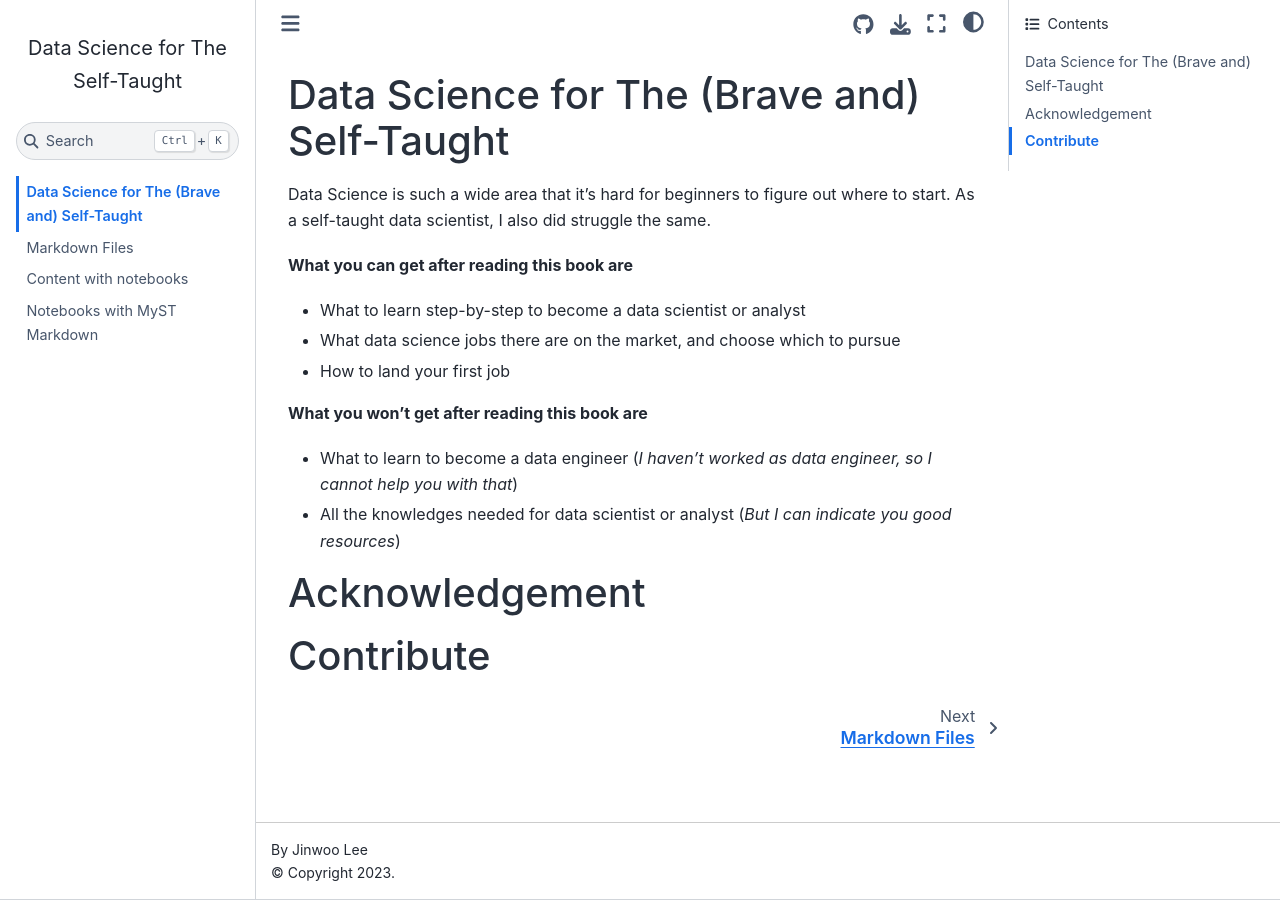
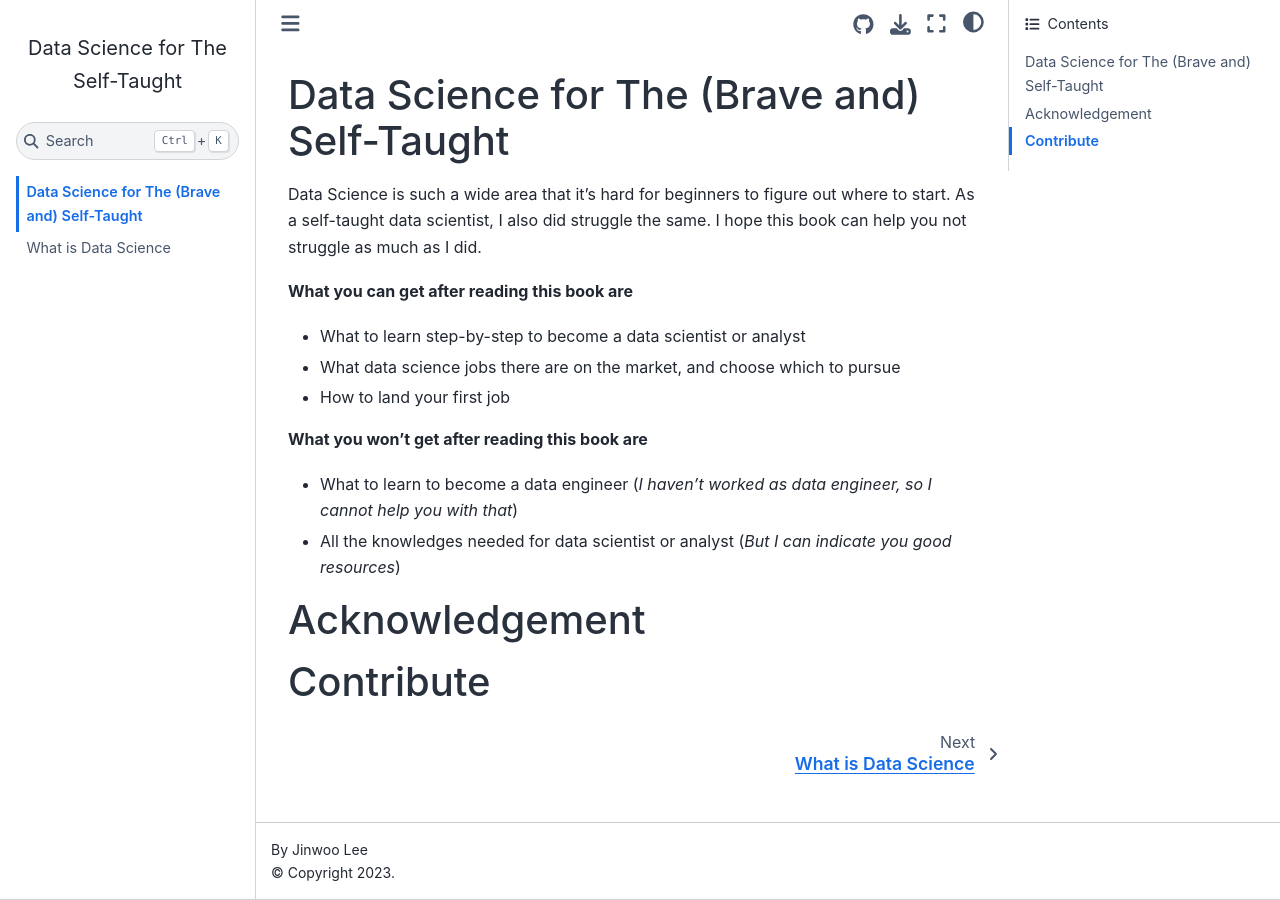
Before and after one commit to JinwooMcLee/ds-for-self-taught, a Jupyter Book: the page built from intro.md, in a window 1280 px wide. Built offline with Jupyter Book 1.0.4 settings and Sphinx 7.4.7 and the Sphinx Book theme 1.1.4, drawn with Linux system fonts in a browser that asks for light colours.

Commit message:
What is data science

```diff
--- a/_toc.yml
+++ b/_toc.yml
@@ -4,6 +4,4 @@
 format: jb-book
 root: intro
 chapters:
-- file: markdown
-- file: notebooks
-- file: markdown-notebooks
+- file: what-is-data-science.ipynb
--- a/intro.md
+++ b/intro.md
@@ -1,6 +1,6 @@
 # Data Science for The (Brave and) Self-Taught
 
-Data Science is such a wide area that it's hard for beginners to figure out where to start. As a self-taught data scientist, I also did struggle the same.
+Data Science is such a wide area that it's hard for beginners to figure out where to start. As a self-taught data scientist, I also did struggle the same. I hope this book can help you not struggle as much as I did.
 
 **What you can get after reading this book are**
 * What to learn step-by-step to become a data scientist or analyst
```
Also changed, not shown: memo.md (added, +11 -0 lines), data/img/descriptive-statistic.png (added), what-is-data-science.ipynb (added).
